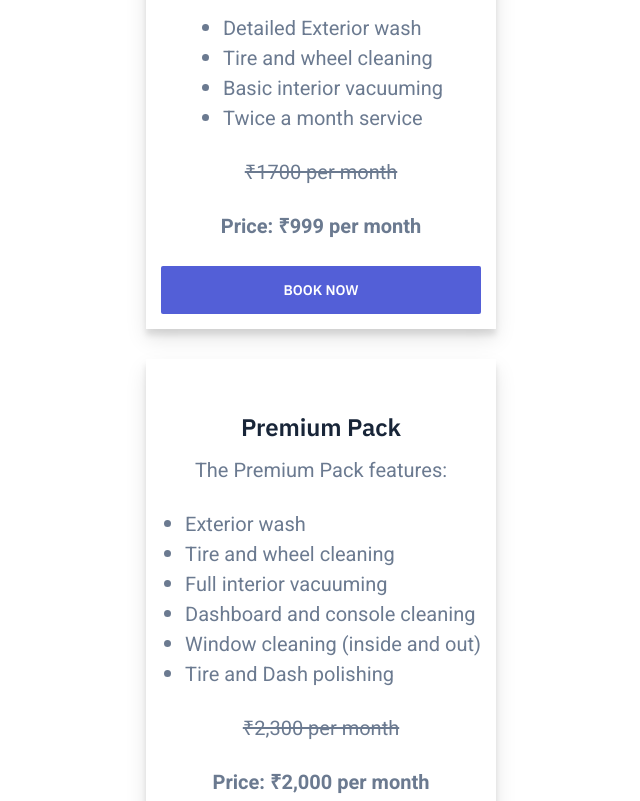
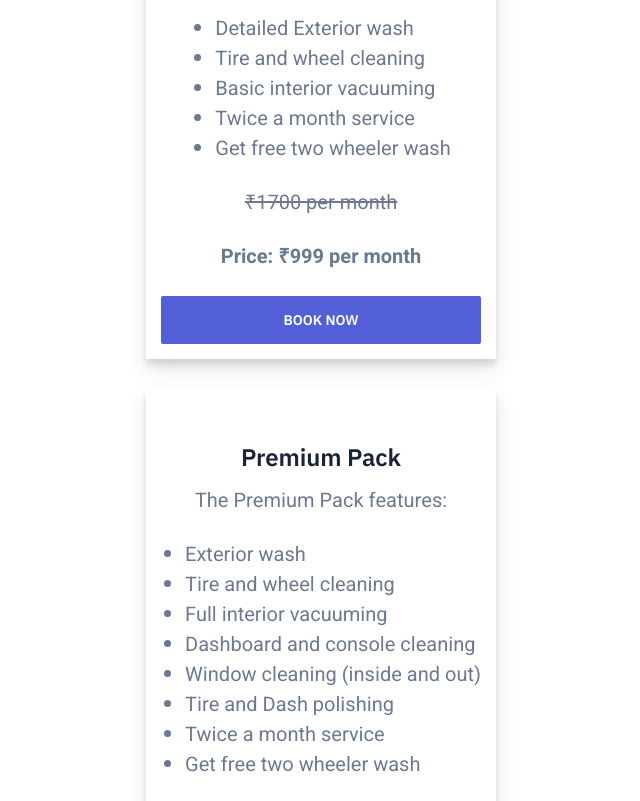
Before and after one commit to srejus/car_wash, a plain HTML site: page pricing.html in a window 1280 px wide. Shown: the part 880-1681 px from the top of the page, without its empty margins (287-927 px from the left). Drawn offline with nearby package versions, Linux system fonts and the light colour scheme.

Commit message:
pricing changes

```diff
--- a/pricing.html
+++ b/pricing.html
@@ -71,6 +71,7 @@
                         <li>Tire and wheel cleaning</li>
                         <li>Basic interior vacuuming</li>
                         <li>Twice a month service</li>
+                        <li>Get free two wheeler wash</li>
                     </ul>
                     <p><strike>₹1700 per month</strike></p>
                     <p><b>Price: ₹999 per month</b></p>
@@ -89,6 +90,8 @@
                         <li>Dashboard and console cleaning</li>
                         <li>Window cleaning (inside and out)</li>
                         <li>Tire and Dash polishing</li>
+                        <li>Twice a month service</li>
+                        <li>Get free two wheeler wash</li>
                     </ul>
                     <p><strike>₹2,300 per month</strike></p>
                     <p><b>Price: ₹2,000 per month</b></p>
```
